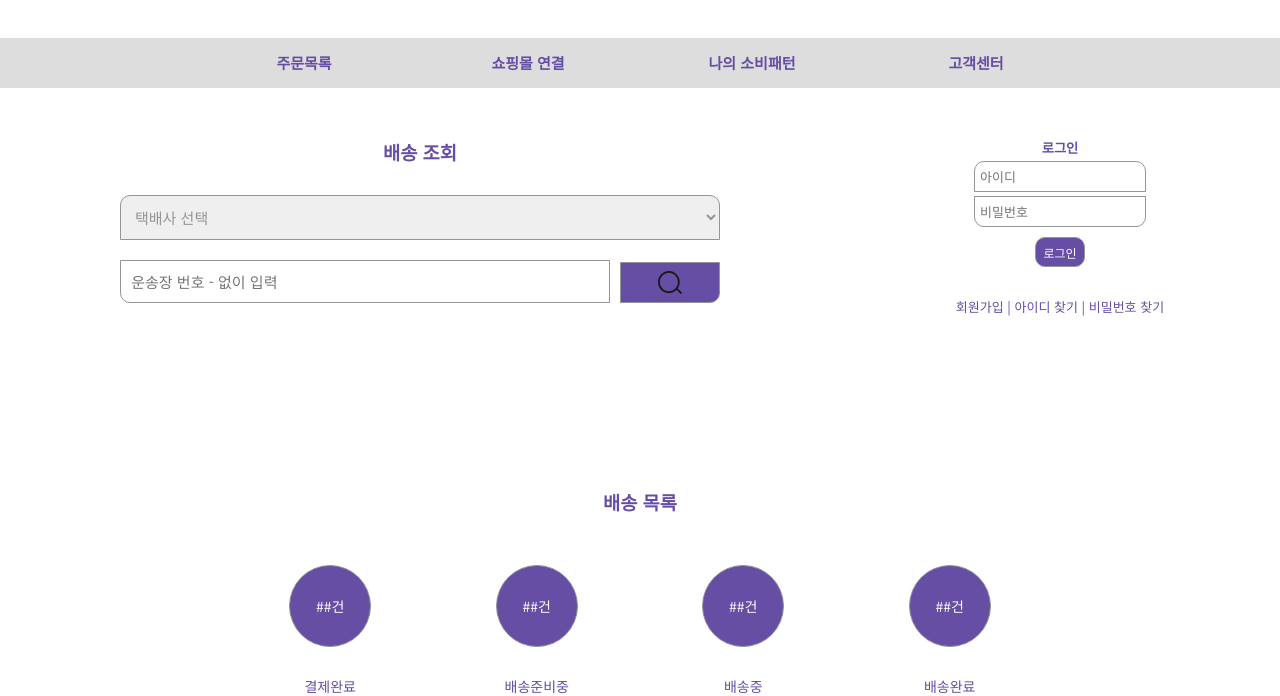
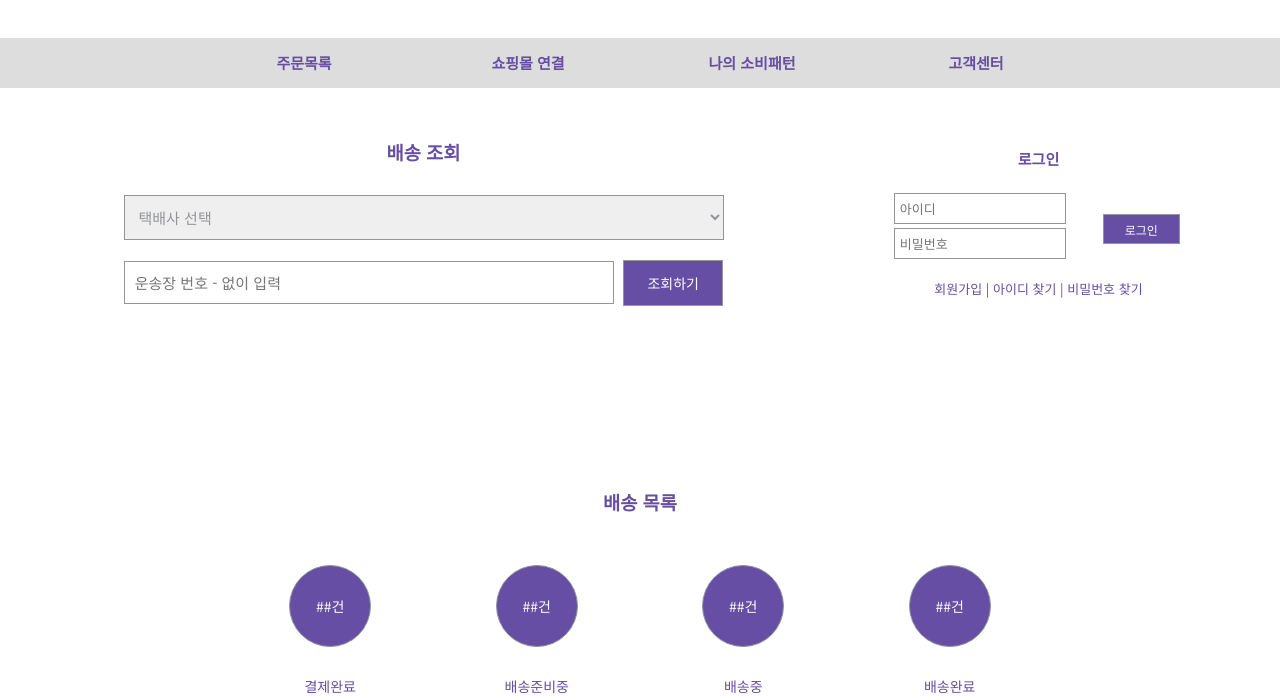
Before and after one commit to yjkong91/miniProject, a plain HTML site: page index.html in a window 1280 px wide. Shown: the part 112-808 px from the top of the page. Drawn offline with Linux system fonts and the light colour scheme.

Commit message:
main css

```diff
--- a/css/style.css
+++ b/css/style.css
@@ -81,7 +81,7 @@ li {
 .searchwrap {
   flex-direction: row;
   text-align: center;
-  width: 700px;
+  width: 70%;
   height: 300px;
   /* background-color: red; */
 }
@@ -95,7 +95,6 @@ li {
   margin-bottom: 20px;
   margin-top: 30px;
   color: #939599;
-  border-radius: 10px 10px 0 0;
 }
 
 .searchwrap>form>input:first-of-type {
@@ -107,43 +106,41 @@ li {
   margin-bottom: 20px;
   margin-right: 2px;
   cursor: pointer;
-  border-radius: 0 0 0 10px;
 }
 
 .searchbtn {
-  /* flex-direction: row; */
   width: 100px;
   border: 1px solid #939599;
-  padding: 10px;
+  padding: 12px;
   box-sizing: border-box;
-  font-size: 13px;
   cursor: pointer;
   margin-left: 3px;
-  border-radius: 0 0 10px 0;
-  background: url(../img/search.png) no-repeat center #654EA3;
+  background-color: #654EA3;
+  color: white;
+  font-size: 14px;
 }
 
-.searchbtn:hover {
+input[type=submit]:hover {
   opacity: .7;
 }
 
 .login {
   text-align: center;
-  width: 300px;
+  width: 30%;
   height: 150px;
-  /* background-color: red; */
+  margin-right: 50px;
+  /* background-color: blue; */
+  padding: 10px;
 }
 
-.login>div {
-  display: flex;
+.login>h5 {
+  font-size: 15px;
+  margin-bottom: 20px;
 }
 
-.login>h3 {
-  margin-bottom: 15px;
-}
-
-.loginwrap {
-  flex-direction: column;
+.loginform {
+  display: flex;
+  align-items: center;
 }
 
 .loginwrap>input {
@@ -155,33 +152,21 @@ li {
   cursor: pointer;
 }
 
-.loginwrap>input:first-of-type {
-  border-radius: 10px 10px 0 0;
-}
-
-.loginwrap>input:nth-of-type(2) {
-  border-radius: 0 0 10px 10px;
-}
-
-.login>div>form>.submit {
-  width: 50px;
+.login>div>.loginform>.submit {
+  width: 30%;
   height: 30px;
-  border-radius: 10px;
   font-size: 12px;
   margin-top: 10px;
   border: 1px solid #939599;
   background-color: #654EA3;
   color: white;
   cursor: pointer;
-}
-
-.login>div>form>.submit:hover {
-  opacity: .7;
+  margin-right: 40px
 }
 
 .login>p {
   font-size: 13px;
-  margin-top: 30px;
+  margin-top: 20px;
 }
 
 .section02 {
--- a/index.html
+++ b/index.html
@@ -41,13 +41,13 @@
           <option value='post'>우체국택배</option>
         </select>
         <input type="text" placeholder="운송장 번호 - 없이 입력">
-        <input class="searchbtn" type="submit" value=" ">
+        <input class="searchbtn" type="submit" value="조회하기">
       </form>
     </div>
     <div class="login">
       <h5>로그인</h5>
       <div>
-        <form action="login" method="get">
+        <form action="login" method="get" class="loginform">
           <div class="loginwrap">
             <input type="text" name="id" placeholder="아이디">
             <input type="password" name="pw" placeholder="비밀번호">
```
Also changed, not shown: join/join.html (+1 -1 lines).
